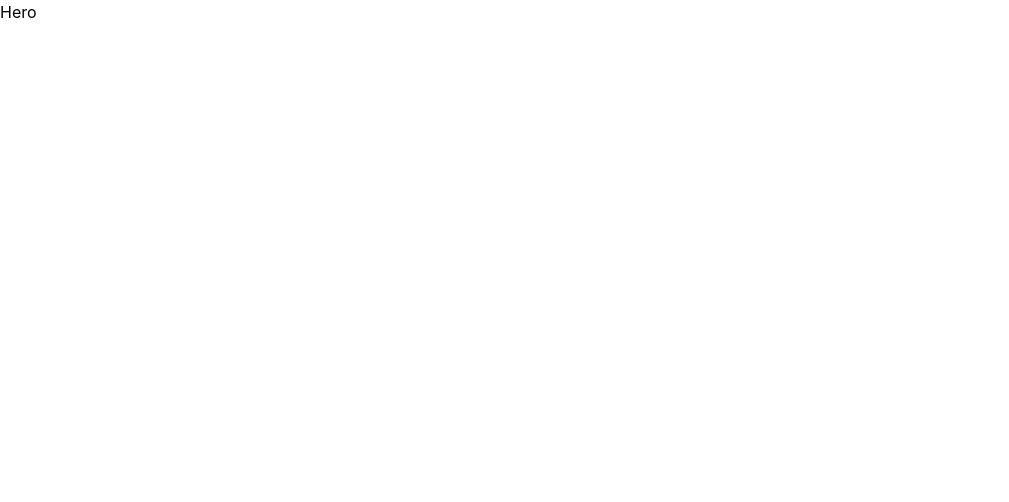
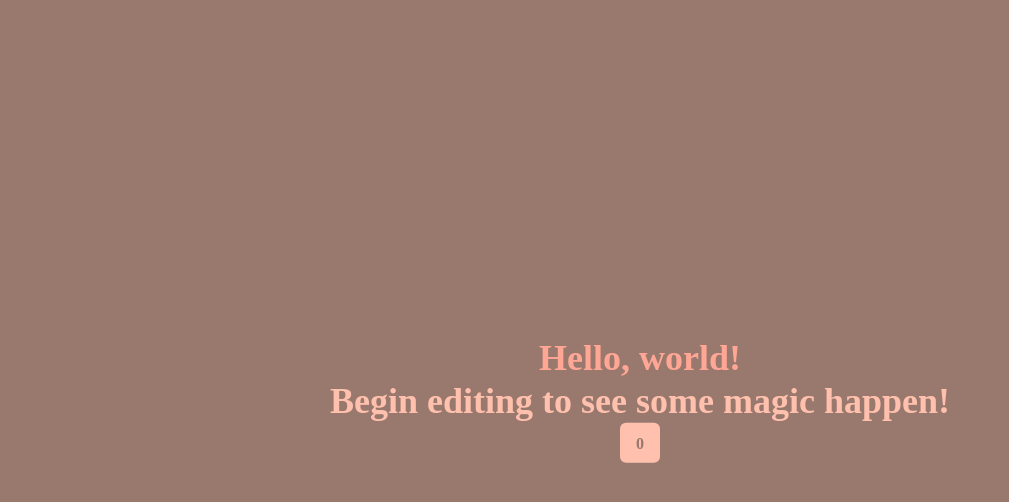
Before and after one commit to apolyeti/calhacks10.0, a Next.js app: page / in a window 1280 px wide. Shown: the top 502 px of the page, without its empty margins (0-1009 px from the left). Built offline with nearby package versions, Linux system fonts and the light colour scheme.

Commit message:
get componnets on

```diff
--- a/package.json
+++ b/package.json
@@ -15,7 +15,8 @@
     "framer-motion": "^10.16.4",
     "next": "14.0.0",
     "react": "^18",
-    "react-dom": "^18"
+    "react-dom": "^18",
+    "waveform-audio-recorder": "^1.0.6"
   },
   "devDependencies": {
     "@types/node": "^20",
--- a/src/components/Hero.tsx
+++ b/src/components/Hero.tsx
@@ -1,7 +1,33 @@
+import { AbsoluteCenter, Text, Heading, Button,} from "@chakra-ui/react"
+import { motion } from "framer-motion"
+import { useState } from "react"
+
 export default function Hero() {
+    const [count, setCount] = useState(0)
+    const handleClick = () => setCount(count + 1)
     return (
-        <div className="hero">
-            <h1>Hero</h1>
-        </div>
+        <motion.div
+            initial={{ opacity: 0 }}
+            animate={{ opacity: 1 }}
+            transition={{ duration: 0.5 }}
+            exit={{ opacity: 0 }}
+        >
+            <AbsoluteCenter>
+                <Heading as={"h1"} fontFamily={"Ubuntu"}>
+                    Hello, world!
+                    <Text as={"p"}>
+                        Begin editing to see some magic happen!
+                    </Text>
+                    <Button
+                        color={"#99786E"}
+                        bgColor={"#FFC1AE"}
+                        onClick={handleClick}
+                        _hover={{ bgColor: "#FFA695", color: "#99786E" }}
+                    >
+                        {count}
+                    </Button>
+                </Heading>
+            </AbsoluteCenter>
+        </motion.div>
     )
 }
--- a/src/config.ts
+++ b/src/config.ts
@@ -1,5 +1,5 @@
 const META = {
-    title: "Sextuplets",
+    title: "CalHacks 10.0",
     description: "App description",
     lang: "en",
     url: "https://example.com",
--- a/src/styles/theme.tsx
+++ b/src/styles/theme.tsx
@@ -3,8 +3,8 @@ import { extendTheme } from "@chakra-ui/react";
 const theme = extendTheme({
 	colors: {
 		brand: {
-			secondary: "#fff",
-			primary: "#000",
+			secondary: "#99786E",
+			primary: "#FFA695",
 		},
 	},
 	styles: {
@@ -14,7 +14,7 @@ const theme = extendTheme({
 			},
 			body: {
 				fontFamily:
-					"-apple-system, BlinkMacSystemFont, Segoe UI, Roboto, Oxygen, Ubuntu, Cantarell, Fira Sans, Droid Sans, Helvetica Neue, sans-serif",
+					"Palanquin, Roboto, -apple-system, BlinkMacSystemFont, Segoe UI, Oxygen, Cantarell, Fira Sans, Droid Sans, Helvetica Neue, sans-serif",
 				color: "black",
 				lineHeight: "base",
 				padding: 0,
@@ -39,6 +39,17 @@ const theme = extendTheme({
 				background: "brand.primary",
 				borderRadius: "50px",
 			},
+			h1: {
+				fontFamily: "Ubuntu, Robot, -apple-system",
+				color: "brand.primary",
+				justifyContent: "center",
+				display: "flex",
+				flexDirection: "column",
+				alignItems: "center",
+			},
+			p: {
+				color: "#FFC1AE",
+			}
 		}),
 	},
 });
```
Also changed, not shown: 1 other file (tests, documents, lock files or other folders).
